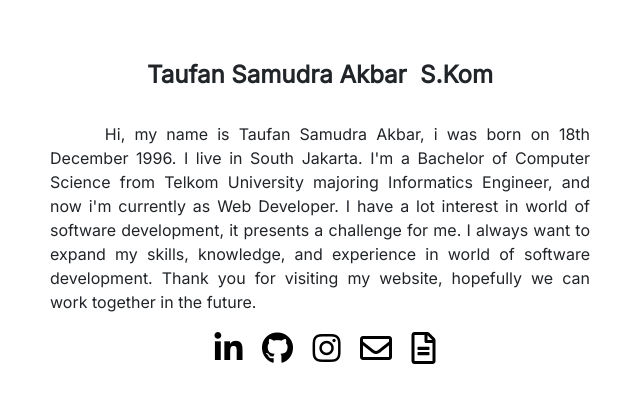
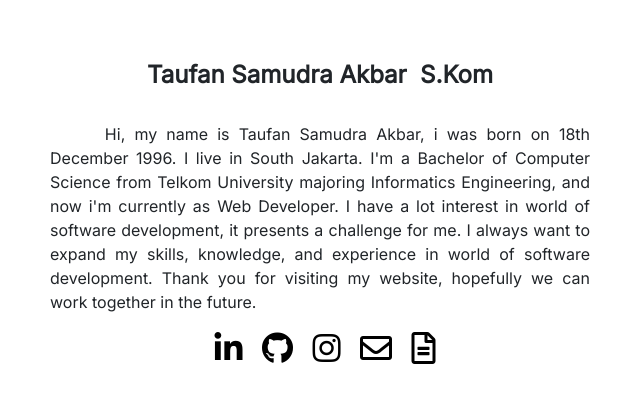
Before and after one commit to Taufansa/myweb, a plain HTML site: page index.html in a window 1280 px wide. Shown: the part 900-1313 px from the top of the page, 605-1245 px from the left. Drawn offline with nearby package versions, Linux system fonts and the light colour scheme.

Commit message:
Update index.html

```diff
--- a/index.html
+++ b/index.html
@@ -59,7 +59,7 @@
                 <div class="col-sm-6 ">
                     <h4 class="mt-5 text-center"><b>Taufan Samudra Akbar &nbsp;S.Kom</b></h4>
                     <br>
-                    <p style="text-align: justify;"> &nbsp;&nbsp;&nbsp;&nbsp;&nbsp;&nbsp;Hi, my name is Taufan Samudra Akbar, i was born on 18th December 1996. I live in South Jakarta. I'm a Bachelor of Computer Science from Telkom University majoring Informatics Engineer, and now i'm currently as Web Developer. I have a lot interest in world of software development, it presents a challenge for me. I always want to expand my skills, knowledge, and experience in world of software development. Thank you for visiting my website, hopefully we can work together in the future.
+                    <p style="text-align: justify;"> &nbsp;&nbsp;&nbsp;&nbsp;&nbsp;&nbsp;Hi, my name is Taufan Samudra Akbar, i was born on 18th December 1996. I live in South Jakarta. I'm a Bachelor of Computer Science from Telkom University majoring Informatics Engineering, and now i'm currently as Web Developer. I have a lot interest in world of software development, it presents a challenge for me. I always want to expand my skills, knowledge, and experience in world of software development. Thank you for visiting my website, hopefully we can work together in the future.
                     </p>
                     <ul style="list-style: none; margin-left: -30px;" class="text-center">
                         <li class="text-center" style="display: inline-block; padding-right: 15px;"><h2><a href="https://www.linkedin.com/in/taufansa/" target="_blank" style="color:#000000;" data-toggle="tooltip" data-placement="top" title="Linkedin"><i class="fab fa-linkedin-in"></i></a></h2></li>
```
